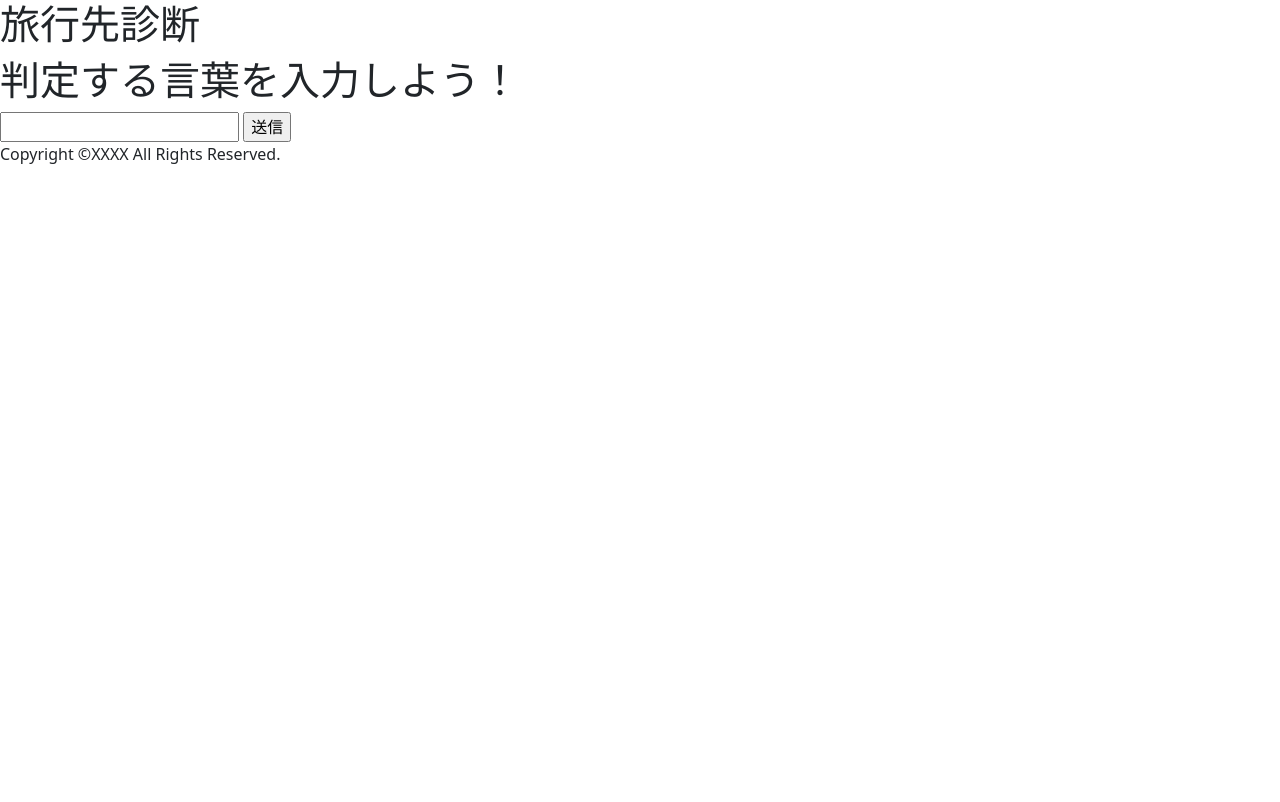
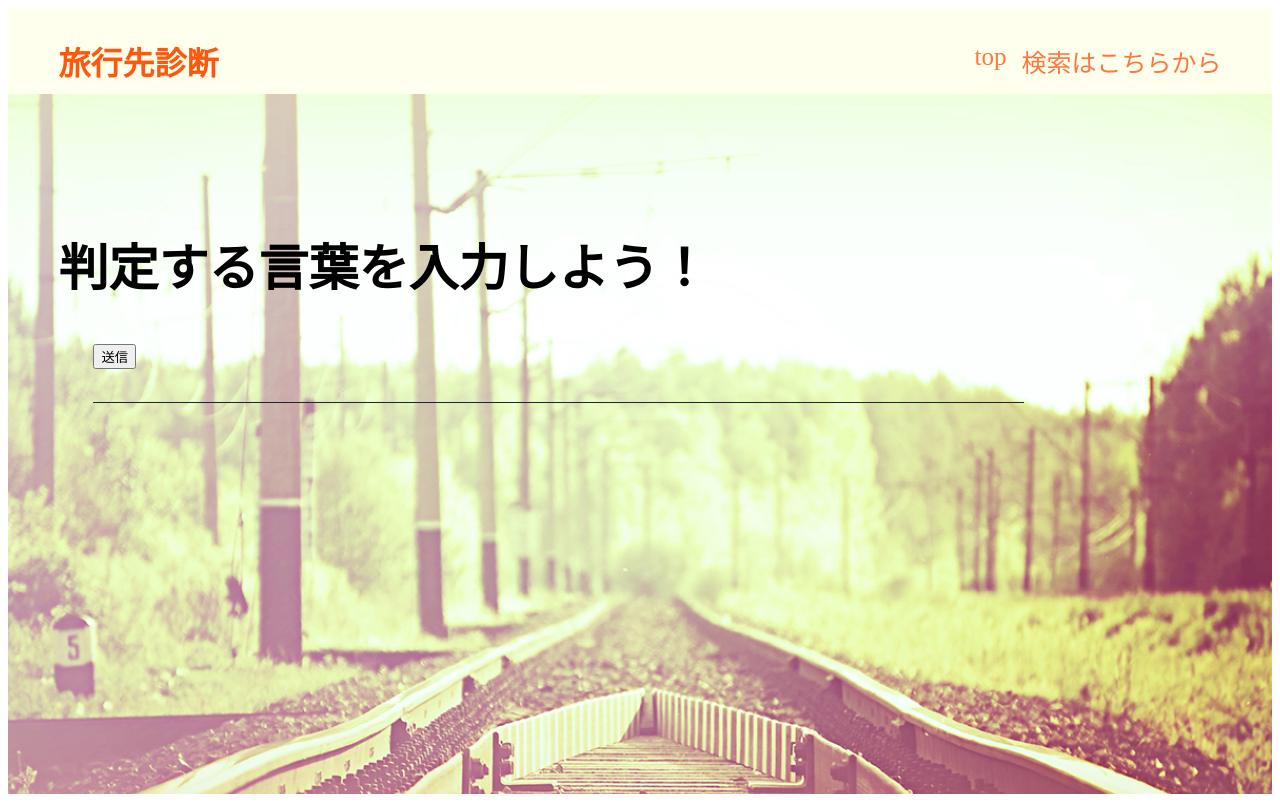
Before and after one commit to shun0410/Myproduct, a Flask app: page /predict in a window 1280 px wide. Before the commit the page ends 164 px from the top, so only its background shows below. Run offline with Flask 3, Linux system fonts and the light colour scheme; parts of the project's set-up code (start-up, migrations or seed data) failed here and were passed over.

Commit message:
second commit

```diff
--- a/app.py
+++ b/app.py
@@ -1,5 +1,5 @@
 from flask import Flask,request,render_template
-from model import predict as model_predict,search_most_similar,calculate_emotion_vector
+from model import predict as model_predict,search_most_similar,calculate_emotion_vector,calculate_language_vector
 app = Flask(__name__)
 
 @app.route('/')
@@ -15,9 +15,9 @@ def result():
     if request.method == 'GET':
         return render_template('result.html')
     elif request.method == 'POST':
-        input_word=request.form['word']
-        key_word=model_predict(input_word)
-        key_word_vec=calculate_emotion_vector(key_word)
+        input_word=request.form.getlist("word")
+        #key_word=model_predict(input_word)
+        key_word_vec=calculate_emotion_vector(input_word)
         place=search_most_similar(key_word_vec)
         return render_template("result.html",place = place)
 
--- a/model.py
+++ b/model.py
@@ -75,17 +75,20 @@ def search_most_similar(vector):
         txt = tokenize(i, 2, 10000, True)
         wakati_travel_text.append(txt)
 
-    df_travel['wakati_travel_text'] = wakati_travel_text
+    df_travel = df.groupby(['場所','スコア'])['口コミ'].apply(list).apply(' '.join).reset_index().sort_values('スコア', ascending=False)
+    df_travel['wakati'] = wakati_travel_text
+    df_travel_texts = df_travel.iloc[:,[0,1,2,3]].reset_index(drop=True)
 
-    place = df_travel.iloc[0,1]
+
+    place = df_travel_texts.iloc[0,0]
     tmp_max =0
-    for i in range(len(df)):
-        vect = calculate_language_vector(df_travel.iloc[i,3])
+    for i in range(len(df_travel_texts)):
+        vect = calculate_language_vector(df_travel_texts.iloc[i,3])
         score = 1-scipy.spatial.distance.cosine(vector, vect)
         if score > tmp_max:
-            place = df_travel.iloc[i,1]
+            place = df_travel_texts.iloc[i,0]
             tmp_max = score
-    return place,tmp_max,vect,df_travel.iloc[0,4]
+    return place,tmp_max
 
 def calculate_emotion_vector(key_list):
     feature_vec = np.zeros((200),dtype = "float32")
--- a/static/css/style.css
+++ b/static/css/style.css
@@ -0,0 +1,126 @@
+* {
+    box-sizing: border-box;
+ }
+main{
+    background-image: url("../css/images/back_image.jpg");
+    background-size: cover;
+    width: 100%;
+    height: 700px;
+}
+
+header {
+    width: 100%;
+    padding: 30px 4% 10px;
+    background-color: #FFFF99;
+    top:0;
+    margin: 0 auto;
+    display: flex;
+    align-items: center;
+}
+.title {
+    margin: 0; padding: 0;
+    color:#FF570D;
+    font-family: HG正楷書体-PRO;
+}
+
+.head_design {
+    position: relative;
+    background-color: #FFFFEE;
+}
+
+.nav{
+    margin: 0 0 0 auto;
+}
+
+a{
+    text-decoration: none;
+    color: #FF773E;
+    font-family: HG正楷書体-PRO;
+}
+
+ul {
+    list-style: none;
+    margin: 0;
+    display: flex;
+}
+li {
+    margin: 0 0 0 15px;
+    font-size: 25px;
+ }
+
+.content {
+    padding: 100px 4% 10px;
+    font-size: 25px;
+    font-family: HG正楷書体-PRO;
+}
+
+.cp_iptxt {
+	position: relative;
+	width: 80%;
+	margin: 40px 3%;
+}
+.cp_iptxt input[type='text'] {
+	font: 15px/24px sans-serif;
+	box-sizing: border-box;
+	width: 100%;
+	letter-spacing: 1px;
+	padding-left: 4em;
+}
+.cp_iptxt input[type='text']:focus {
+	outline: none;
+}
+.ef {
+	padding: 4px 0;
+	border: 0;
+	border-bottom: 1px solid #1b2538;
+	background-color: transparent;
+}
+.ef ~ .focus_line {
+	position: absolute;
+	bottom: 0;
+	left: 0;
+	width: 0;
+	height: 2px;
+	transition: 0.4s;
+	background-color: #da3c41;
+}
+.ef:focus ~ .focus_line,
+.cp_iptxt.ef ~ .focus_line {
+	width: 100%;
+	transition: 0.4s;
+}
+.ef ~ label {
+	position: absolute;
+	z-index: -1;
+	top: 4px;
+	left: 0;
+	width: 100%;
+	transition: 0.3s;
+	letter-spacing: 0.5px;
+	color: #aaaaaa;
+}
+.ef:focus ~ label, .cp_iptxt.ef ~ label {
+	font-size: 12px;
+	top: -16px;
+	transition: 0.3s;
+	color: #da3c41;
+}
+
+.box1{
+    width: 70%;
+    padding: 100px 4% 10px;
+    top: 0;
+    margin: 0 auto;
+    text-align: center;
+    font-size: 40px;
+    font-family: HG正楷書体-PRO;
+}
+
+.box2{
+    width: 70%;
+    padding: 70px 4% 10px;
+    top: 0;
+    margin: 0 auto;
+    text-align: center;
+    font-family: HG正楷書体-PRO;
+}
--- a/templates/layout.html
+++ b/templates/layout.html
@@ -5,21 +5,27 @@
     <meta http-equiv="X-UA-Compatible" content="IE=edge">
     <meta name="viewport" content="width=device-width, initial-scale=1.0">
     <title>旅行先診断</title>
-    <link rel="stylesheet" href="/static/css/layout.css">
-    <link href="https://cdn.jsdelivr.net/npm/bootstrap@5.0.2/dist/css/bootstrap.min.css" rel="stylesheet" integrity="sha384-EVSTQN3/azprG1Anm3QDgpJLIm9Nao0Yz1ztcQTwFspd3yD65VohhpuuCOmLASjC" crossorigin="anonymous">
+    <link rel="stylesheet" type="text/css" href="../static/css/style.css">
+    <!--<link href="https://cdn.jsdelivr.net/npm/bootstrap@5.0.2/dist/css/bootstrap.min.css" rel="stylesheet" integrity="sha384-EVSTQN3/azprG1Anm3QDgpJLIm9Nao0Yz1ztcQTwFspd3yD65VohhpuuCOmLASjC" crossorigin="anonymous">-->
 </head>
 <body>
-    <header>
-        <h1>旅行先診断</h1>
+    <header class="head_design">
+        <h1 class="title">旅行先診断</h1>
+        <div class="nav">
+            <nav>
+                <ul>
+                    <li><a href="/">top</a></li>
+                    <li><a href="/predict">検索はこちらから</a></li>
+                </ul>
+            </nav>
+        </div>
     </header>
     <main>
         <!-- Jinja templateを使って挿入  -->
         {% block content %}
         {% endblock %}
     </main>
-    <footer>
-        <p>Copyright ©XXXX All Rights Reserved.</p>
-    </footer>
+
     <script src="https://cdn.jsdelivr.net/npm/@popperjs/core@2.9.2/dist/umd/popper.min.js" integrity="sha384-IQsoLXl5PILFhosVNubq5LC7Qb9DXgDA9i+tQ8Zj3iwWAwPtgFTxbJ8NT4GN1R8p" crossorigin="anonymous"></script>
     <script src="https://cdn.jsdelivr.net/npm/bootstrap@5.0.2/dist/js/bootstrap.min.js" integrity="sha384-cVKIPhGWiC2Al4u+LWgxfKTRIcfu0JTxR+EQDz/bgldoEyl4H0zUF0QKbrJ0EcQF" crossorigin="anonymous"></script>
 </body>
--- a/templates/predict.html
+++ b/templates/predict.html
@@ -4,8 +4,12 @@
     <div>
         <h1>判定する言葉を入力しよう！</h1>
         <form action="/result" method="POST">
-            <input type="text" name="word">
-            <input type="submit" value='送信'>
+            <div class="cp_iptxt">
+                <input type="submit" value='送信'>
+                <input class="ef" type="text" name="word">
+                <label>keyword</label>
+	            <span class="focus_line"></span>
+            </div>
         </form>
     </div>
 </div>
```
Also changed, not shown: templates/index.html (+5 -2 lines), test.py (added, +54 -0 lines), static/css/images/back_image.jpg (added).
